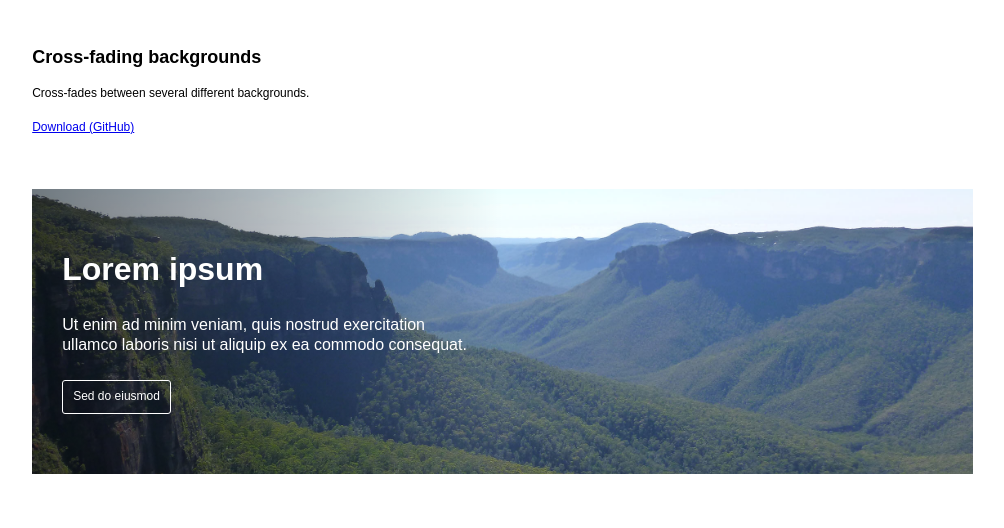
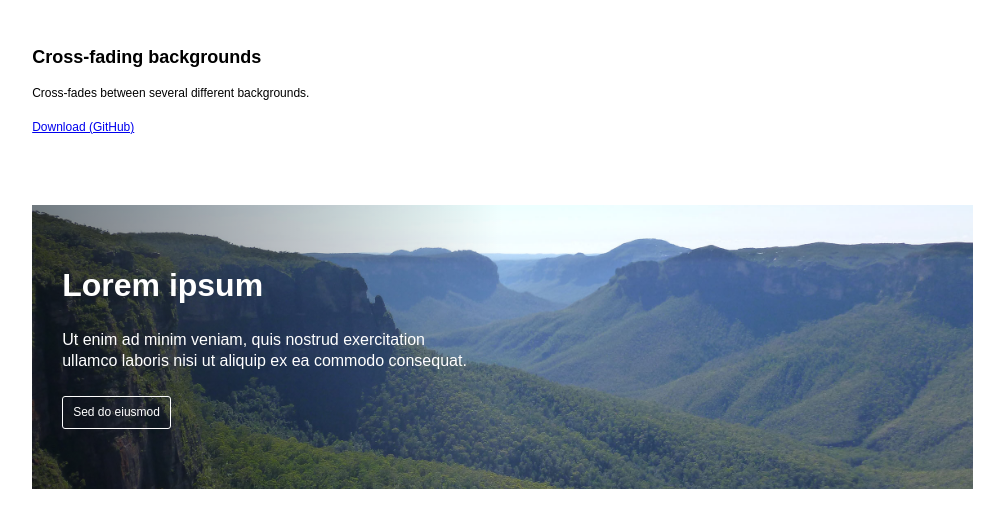
Before and after one commit to WoollyMittens/useful-crossfade, a website: page index.html in a window 1280 px wide. Shown: the whole page, without its empty margins (147-1151 px from the left). Drawn offline with Linux system fonts and the light colour scheme.

Commit message:
Update markup

```diff
--- a/index.html
+++ b/index.html
@@ -29,16 +29,16 @@
 
 				<!-- Cut below this -->
 				<style>@import url("./inc/css/useful-crossfade.css");</style>
-				<section class="crossfade">
+				<figure class="crossfade">
 					<div class="crossfade-buffer" style="background-image: url(./inc/img/crossfade-a.jpg);"></div>
 		      <div class="crossfade-buffer" style="background-image: url(./inc/img/crossfade-b.jpg);"></div>
 		      <div class="crossfade-buffer" style="background-image: url(./inc/img/crossfade-c.jpg);"></div>
-		      <div class="crossfade-overlay">
+		      <figcaption class="crossfade-overlay">
 						<h1>Lorem ipsum</h1>
 						<p>Ut enim ad minim veniam, quis nostrud exercitation ullamco laboris nisi ut aliquip ex ea commodo consequat.</p>
 						<a href="#">Sed do eiusmod</a>
-		      </div>
-				</section>
+		      </figcaption>
+				</figure>
 				<script src="./inc/js/useful-crossfade.js"></script>
 				<script>
 				//<!--
--- a/src/scss/useful-crossfade.scss
+++ b/src/scss/useful-crossfade.scss
@@ -5,6 +5,8 @@
 */
 .crossfade {
   position: relative;
+  margin: 1.3em 0;
+  padding: 0;
 	.crossfade-buffer {
     background-size: cover;
     background-position: center;
```
Also changed, not shown: README.md, inc/css/useful-crossfade.css, inc/img/favicon.png.
